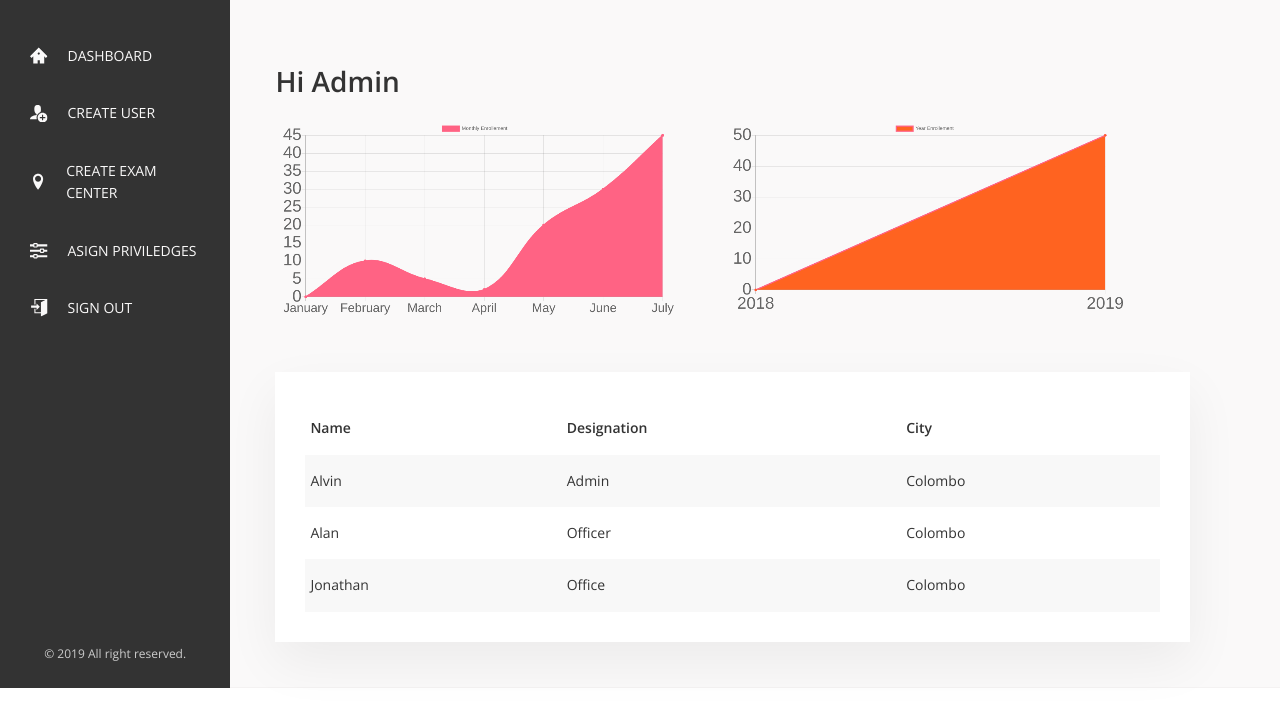
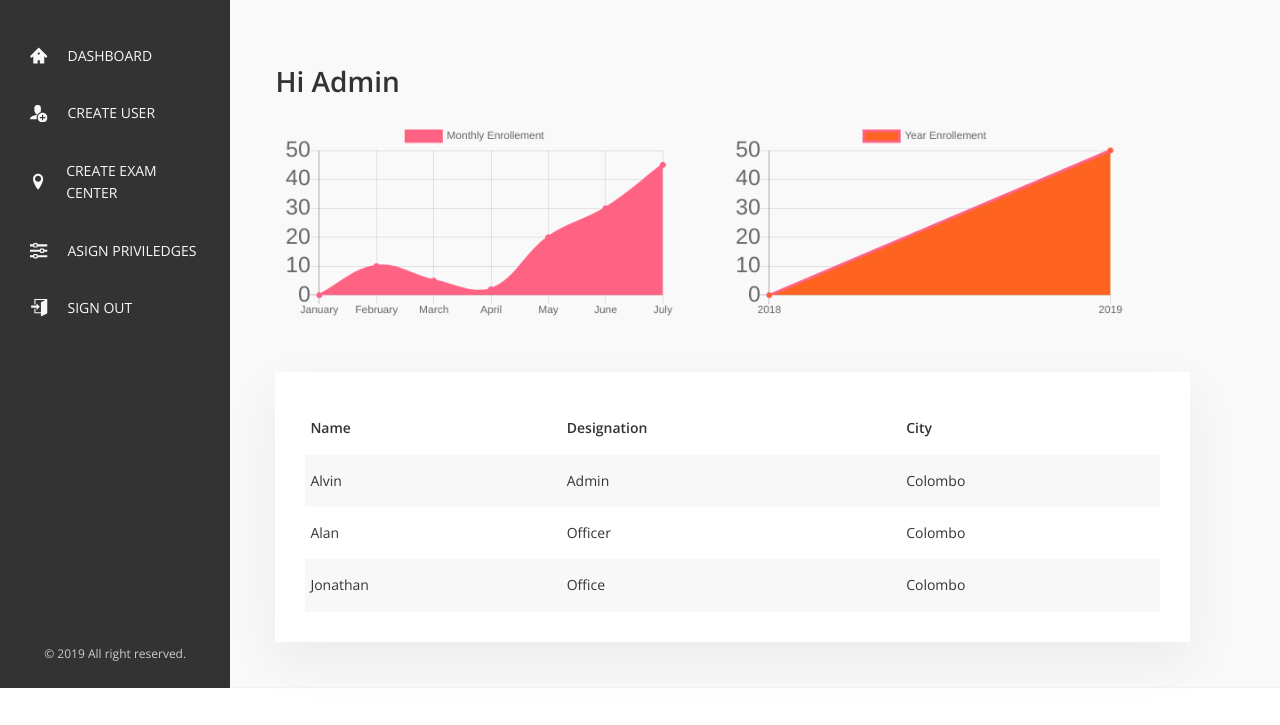
Before and after one commit to PrabuPro/dol, a website: page index.html in a window 1280 px wide. Shown: the part 75-800 px from the top of the page. Drawn offline with nearby package versions, Linux system fonts and the light colour scheme.

Commit message:
site modifications - 2

```diff
--- a/index.html
+++ b/index.html
@@ -82,8 +82,20 @@
                         <h1 style="margin: 0 0 10px 10;">Hi Admin</h1>
 
                         <div class="section-chart">
-                            <canvas id="myChart"></canvas>
-                            <canvas id="myChart-2"></canvas>
+                            <div class="div">
+                                <canvas id="myChart">
+                                </canvas>
+
+
+                            </div>
+
+                            <div class="div">
+                                <canvas id="myChart-2"></canvas>
+
+
+                            </div>
+
+
 
 
                         </div>
--- a/js/chartjs.js
+++ b/js/chartjs.js
@@ -25,12 +25,12 @@ var chart = new Chart(ctx, {
             }],
             yAxes: [{
                 ticks: {
-                    fontSize: 40
+                    fontSize: 25
                 }
             }],
             xAxes: [{
                 ticks: {
-                    fontSize: 30
+                    fontSize: 12
                 }
             }]
         }
@@ -61,12 +61,12 @@ var chart = new Chart(cty, {
             }],
             yAxes: [{
                 ticks: {
-                    fontSize: 40
+                    fontSize: 25
                 }
             }],
             xAxes: [{
                 ticks: {
-                    fontSize: 40
+                    fontSize: 12
                 }
             }]
         }
```
